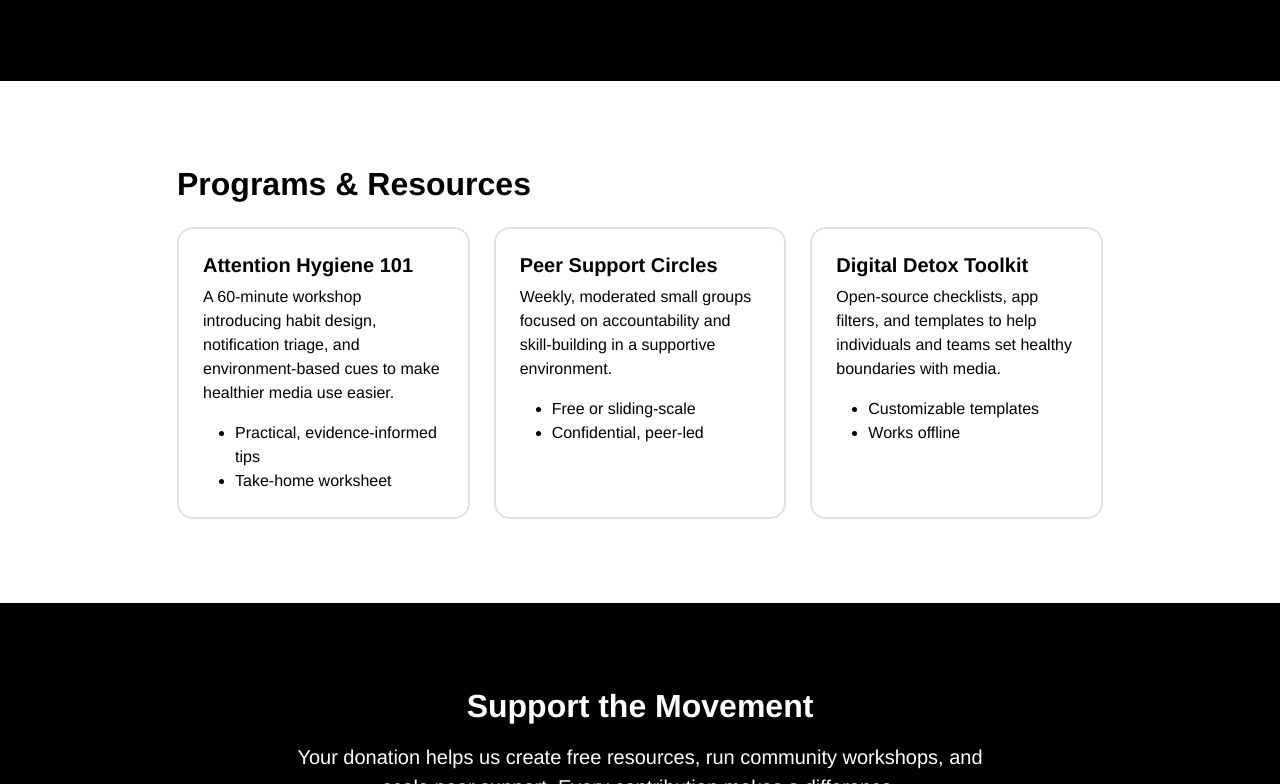
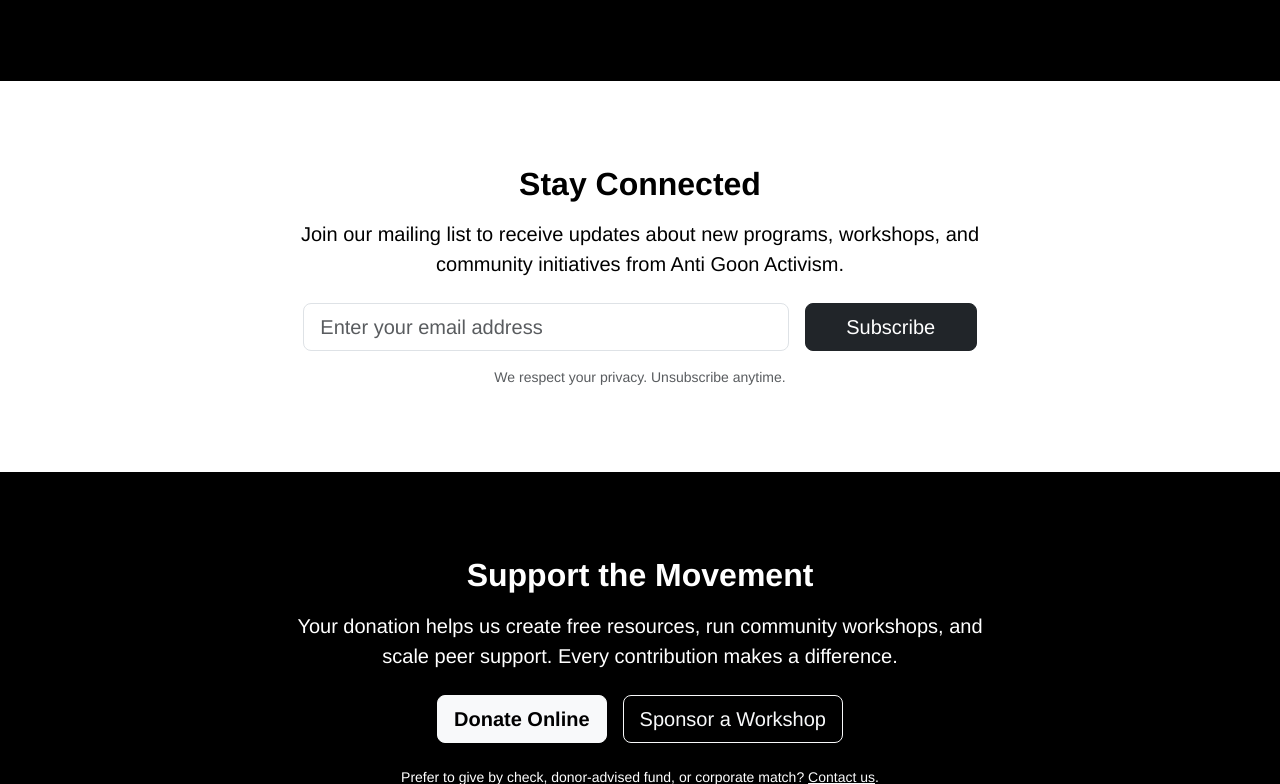
Before and after one commit to Anti-Goon-Activism/antigoonactivism.org, a plain HTML site: page index.html in a window 1280 px wide. Shown: the part 2016-2800 px from the top of the page. Drawn offline with nearby package versions, Linux system fonts and the light colour scheme.

Commit message:
refine the initial AI generated template
Signed-off-by: Joel Savitz <joel@underground.software>

```diff
--- a/index.html
+++ b/index.html
@@ -27,7 +27,7 @@
 
     /* Hero */
     .hero { min-height: 75vh; display: flex; align-items: center; }
-    .hero h1 { font-size: clamp(2rem, 6vw, 4rem); line-height: 1.05; letter-spacing: -0.5px; font-weight: 800; text-transform: uppercase; }
+    .hero h1 { font-size: clamp(2rem, 8vw, 8rem); line-height: 1.05; letter-spacing: -0.5px; font-weight: 800; text-transform: uppercase; }
     .hero p.lead { font-size: clamp(1rem, 2.5vw, 1.25rem); max-width: 48ch; }
 
     /* Cards (monochrome) */
@@ -57,7 +57,7 @@
         <ul class="navbar-nav ms-auto mb-2 mb-lg-0">
           <li class="nav-item"><a class="nav-link" href="#about">About</a></li>
           <li class="nav-item"><a class="nav-link" href="#why-harm">Why It’s Harmful</a></li>
-          <li class="nav-item"><a class="nav-link" href="#programs">Programs</a></li>
+          <li class="nav-item"><a class="nav-link" href="#subscribe">Stay Connected</a></li>
           <li class="nav-item"><a class="nav-link" href="#donate">Donate</a></li>
         </ul>
         <a href="#donate" class="btn btn-outline-dark ms-lg-3">Donate</a>
@@ -70,9 +70,7 @@
     <div class="container">
       <div class="row align-items-center g-4">
         <div class="col-12 col-lg-7">
-          <h1 class="mb-4">BECOME AN <span class="underline-thick">ANTI GOON</span> ACTIVIST TODAY</h1>
-          <p class="lead mb-4">Anti Goon Activism (AGA) is a 501(c)(3) nonprofit dedicated to reducing compulsive media use—helping people reclaim attention, relationships, and purpose.</p>
-          <div class="d-flex gap-3">
+          <h1 class="mb-4">BECOME AN ANTI GOON ACTIVIST</h1>
             <a href="#donate" class="btn btn-light btn-lg fw-bold">Donate</a>
             <a href="#about" class="btn btn-outline-light btn-lg">Learn More</a>
           </div>
@@ -178,45 +176,23 @@
     </div>
   </section>
 
-  <!-- Programs -->
-  <section id="programs" class="section-light">
+  <!-- Mailing List Subscribe Section -->
+  <section id="subscribe" class="section-light">
     <div class="container">
       <div class="row justify-content-center">
-        <div class="col-lg-10">
-          <h2 class="fw-bold mb-4">Programs & Resources</h2>
-          <div class="row g-4">
-            <div class="col-md-4">
-              <div class="p-4 border border-2 rounded-4 h-100">
-                <h3 class="h5 fw-bold">Attention Hygiene 101</h3>
-                <p class="mb-3">A 60‑minute workshop introducing habit design, notification triage, and environment-based cues to make healthier media use easier.</p>
-                <ul class="mb-0">
-                  <li></span>Practical, evidence-informed tips</li>
-                  <li></span>Take-home worksheet</li>
-                </ul>
-              </div>
-            </div>
-            <div class="col-md-4">
-              <div class="p-4 border border-2 rounded-4 h-100">
-                <h3 class="h5 fw-bold">Peer Support Circles</h3>
-                <p class="mb-3">Weekly, moderated small groups focused on accountability and skill-building in a supportive environment.</p>
-                <ul class="mb-0">
-                  <li></span>Free or sliding-scale</li>
-                  <li></span>Confidential, peer-led</li>
-                </ul>
-              </div>
-            </div>
-            <div class="col-md-4">
-              <div class="p-4 border border-2 rounded-4 h-100">
-                <h3 class="h5 fw-bold">Digital Detox Toolkit</h3>
-                <p class="mb-3">Open-source checklists, app filters, and templates to help individuals and teams set healthy boundaries with media.</p>
-                <ul class="mb-0">
-                  <li></span>Customizable templates</li>
-                  <li></span>Works offline</li>
-                </ul>
-              </div>
-            </div>
-          </div>
-        </div>
+	<div class="col-lg-8 text-center">
+	  <h2 class="fw-bold mb-3">Stay Connected</h2>
+	  <p class="lead mb-4">Join our mailing list to receive updates about new programs, workshops, and community initiatives from Anti Goon Activism.</p>
+	  <form class="row g-3 justify-content-center" action="#" method="post">
+	    <div class="col-md-8 col-sm-10">
+	      <input type="email" name="email" class="form-control form-control-lg" placeholder="Enter your email address" required>
+	    </div>
+	    <div class="col-md-3 col-sm-10">
+	      <button type="submit" class="btn btn-dark btn-lg w-100">Subscribe</button>
+	    </div>
+	  </form>
+	  <p class="small text-muted mt-3 mb-0">We respect your privacy. Unsubscribe anytime.</p>
+	</div>
       </div>
     </div>
   </section>
@@ -232,7 +208,7 @@
             <a class="btn btn-light btn-lg fw-bold" href="#" role="button" aria-label="Donate online">Donate Online</a>
             <a class="btn btn-outline-light btn-lg" href="#" role="button" aria-label="Sponsor a workshop">Sponsor a Workshop</a>
           </div>
-          <p class="small mt-4 mb-0">Prefer to give by check, donor-advised fund, or corporate match? <a class="link-light" href="#">Contact us</a>.</p>
+          <p class="small mt-4 mb-0">Prefer to give by check, donor-advised fund, or corporate match? <a class="link-light" href="mailto:nevergoon@antigoonactivism.org">Contact us</a>.</p>
         </div>
       </div>
     </div>
```
